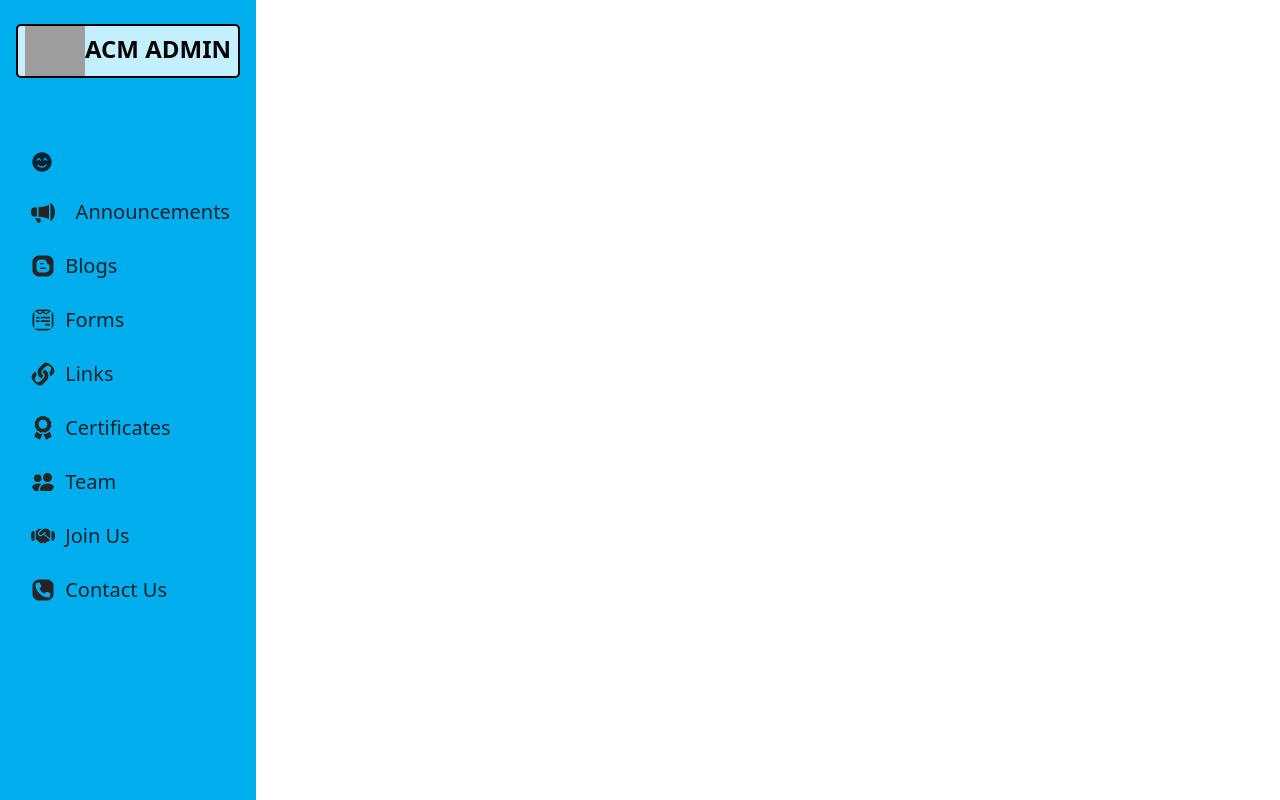
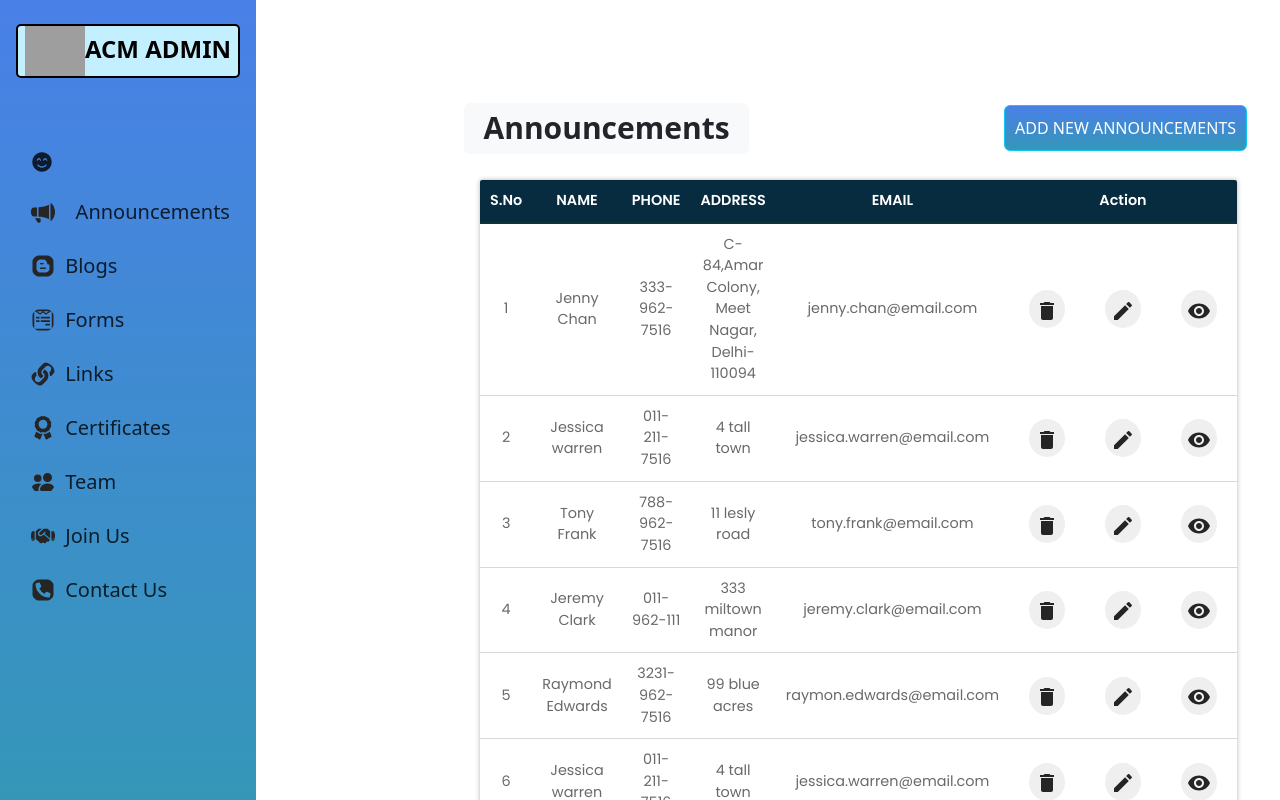
Before and after one commit to usict-acm/ACM-Frontend, a React (Create React App) app: page / in a window 1280 px wide. Shown: the top 800 px of the page. Built offline with nearby package versions, Linux system fonts and the light colour scheme; grey boxes are pictures that could not be loaded.

Commit message:
ui enhacement and bug fixing

```diff
--- a/package.json
+++ b/package.json
@@ -6,6 +6,7 @@
     "@emotion/react": "^11.10.4",
     "@emotion/styled": "^11.10.4",
     "@mui/icons-material": "^5.10.6",
+    "@mui/material": "^5.10.8",
     "@testing-library/jest-dom": "^5.16.5",
     "@testing-library/react": "^13.4.0",
     "@testing-library/user-event": "^13.5.0",
--- a/src/App.js
+++ b/src/App.js
@@ -8,9 +8,7 @@ import {
 // import { Redirect } from 'react-router';
 import BottomNav from "./Components/BottomNav";
 import Sidebar from "./Components/Sidebar";
-import TableMobile from "./Components/TableMobile";
-import TableDesktopMain from "./Components/TableDesktopMain";
-import Header from "./Components/Header";
+import Home from "./Components/Home";
 import Login from './Components/Login';
 function App() {
   let isMobileView = window.innerWidth;
@@ -19,7 +17,7 @@ function App() {
     <div className="App">
       <Router>
         <Routes>
-          <Route path="/" element={window.innerWidth > 750 ? <Sidebar /> : <BottomNav />} />
+          <Route path="/" element={<Home/>} />
           {/* <Route path="/" element={<TableDesktopMain />} /> */}
           <Route path="/login" element={<Login />} />
         </Routes>
--- a/src/Components/Assests/CSS/Table.css
+++ b/src/Components/Assests/CSS/Table.css
@@ -1,12 +1,12 @@
 table {
   border-collapse: collapse;
   margin: 25px auto;
-  margin-left: 20rem;
-  margin-bottom: 100rem;
+
   margin-right: 10px;
+  margin-top: 180px;
   /* right: 0; */
 
-  width: 60%;
+  width: 80%;
   border-radius: 2px;
   overflow: hidden;
   box-shadow: 0 0 5px rgba(0, 0, 0, 0.3);
@@ -14,6 +14,14 @@ table {
   font-family: sans-serif;
 
   /* height: 100vh; */
+}
+form{
+  height: auto;
+
+}
+.tab{
+  position: absolute;
+  margin-left: 30rem;
 }
 
 .icons:hover {
@@ -43,13 +51,13 @@ table {
   background-color: #c0c0c0;
 }
 thead {
-  text-align: left;
+  text-align: center;
   color: #ffffff;
-  background-color: rgb(117, 201, 250);
+  background-color: rgb(7, 43, 63);
   font-weight: 900;
   font-family: "Poppins";
 
-  border-bottom: 2px solid #59bddf;
+  border-bottom: 2px solid #0f323d;
 }
 tbody {
   background-color: #ffffff;
@@ -58,12 +66,12 @@ tbody {
 }
 tbody td {
   border-bottom: 1px solid #d8d8d8;
-  text-align: left;
+  text-align: center;
   color: rgb(105, 105, 105);
-  width: 9px;
+  width: 30px;
 }
 tbody tr:last-of-type {
-  border-bottom: 2px solid #8bbccc;
+  border-bottom: 2px solid #0e2e39;
 }
 tbody tr:nth-child(even) {
   background-color: #ffffff;
--- a/src/Components/Assests/CSS/login.css
+++ b/src/Components/Assests/CSS/login.css
@@ -63,7 +63,8 @@ h2{
   }
   .inputField {
     width: 100%;
-    margin: 20px;
+    margin-bottom: 5px;
+    margin-top: 10px;
     font-size: medium;
     outline: none;
     border: none;
--- a/src/Components/Assests/CSS/sidebar.css
+++ b/src/Components/Assests/CSS/sidebar.css
@@ -8,10 +8,15 @@
     width: 20vw;
     min-width: 250px;
     max-width: 280px;
-    background-color: rgb(0, 174, 237);
+    background: rgb(34, 154, 195);
+    background: linear-gradient(
+      0deg,
+      rgb(53, 151, 184) 0%,
+      rgb(73, 128, 232) 100%
+    );
     padding-top: 1.5rem;
     height: 200px;
-    position: relative;
+    position: fixed;
     /* border: 3px solid green;  */
 }
 
--- /dev/null
+++ b/src/Components/Assests/CSS/title.css
@@ -0,0 +1,22 @@
+.head{
+    margin-left: 29rem;
+  margin-right: 10px;
+  margin-top: 100px;
+}
+
+.button{
+    margin-left: 15rem;
+  margin-right: 10px;
+  margin-top: 100px;
+  padding: 5px;
+}
+.innerbutton{
+    padding: 10px;
+    color: white;
+    background: rgb(34, 154, 195);
+    background: linear-gradient(
+      0deg,
+      rgb(53, 151, 184) 0%,
+      rgb(73, 128, 232) 100%
+    );
+}
--- /dev/null
+++ b/src/Components/Home.js
@@ -0,0 +1,15 @@
+import React from "react";
+import BottomNav from "./BottomNav";
+import Sidebar from "./Sidebar";
+import TableDesktopMain from "./TableDesktopMain";
+
+
+export default function Home(){
+    let isMobileView = window.innerWidth;
+    return (
+        <>
+        {window.innerWidth > 750 ? <Sidebar /> : <BottomNav />}
+        <TableDesktopMain></TableDesktopMain>
+        </>
+    )
+}
--- a/src/Components/Sidebar.js
+++ b/src/Components/Sidebar.js
@@ -78,9 +78,6 @@ const Sidebar = () => {
           Contact Us
         </a>
       </div>
-      <div className="table" style={mystyle}>
-        <TableDesktopMain />
-      </div>
     </div>
   );
   // </Link>
--- a/src/Components/TableDesktopMain.js
+++ b/src/Components/TableDesktopMain.js
@@ -3,6 +3,8 @@ import "./Assests/CSS/Table.css";
 import data from "./mock-data.json";
 import TableDesktop from "./TableDesktop";
 import EditableRows from "./EditableRows";
+import Badge from 'react-bootstrap/Badge';
+import Title from "./Title";
 const TableDesktopMain = function () {
   const [contacts, setContact] = useState(data);
   const [editContactId, setEditContactId] = useState(null);
@@ -73,7 +75,8 @@ const TableDesktopMain = function () {
 
   return (
     <React.Fragment>
-      <form onSubmit={handleEditFormSubmit}>
+      <Title title = "Announcements"></Title>
+      <form className = 'tab' onSubmit={handleEditFormSubmit}>
         <table>
           <thead>
             <tr>
@@ -83,7 +86,7 @@ const TableDesktopMain = function () {
               <th>ADDRESS</th>
               <th>EMAIL</th>
               <th></th>
-              <th></th>
+              <th>Action</th>
               <th></th>
             </tr>
           </thead>
@@ -108,6 +111,8 @@ const TableDesktopMain = function () {
           </tbody>
         </table>
       </form>
+
+
     </React.Fragment>
   );
 };
--- /dev/null
+++ b/src/Components/Title.js
@@ -0,0 +1,21 @@
+import React from 'react';
+import Badge from 'react-bootstrap/Badge';
+import "./Assests/CSS/title.css";
+import Button from 'react-bootstrap/Button';
+
+export default function Title({title}){
+    return (
+      <>
+    <div className='head'>
+         <h1>
+         <Badge bg="light" text="dark">
+        {title}
+      </Badge>{' '}
+      </h1>
+    </div>
+    <div className = 'button'>
+    <Button className='float-end innerbutton' variant="info">ADD NEW ANNOUNCEMENTS</Button>{' '}
+    </div>
+    </>
+    );
+}
```
Also changed, not shown: 1 other file (tests, documents, lock files or other folders).
